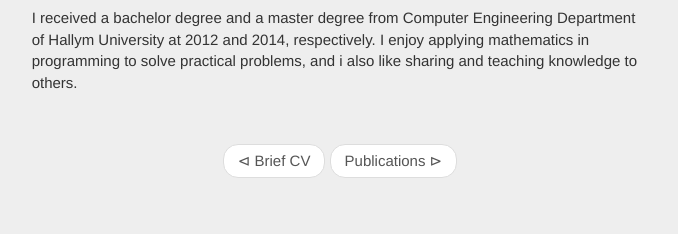
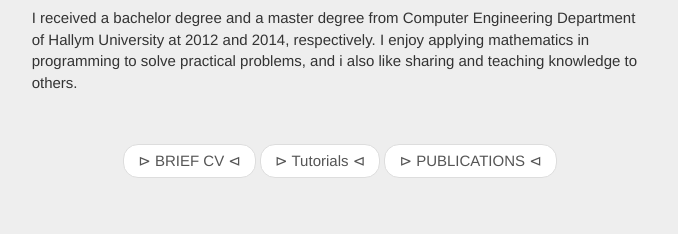
Before and after one commit to wzsh/wzsh.github.io, a website: page index.html in a window 1280 px wide. Shown: the part 502-736 px from the top of the page, without its empty margins (300-978 px from the left). Drawn offline with Linux system fonts and the light colour scheme.

Commit message:
Modify CNAME and index.html

```diff
--- a/index.html
+++ b/index.html
@@ -4,7 +4,7 @@
 		<meta charset="utf-8" />
 		<meta http-equiv="X-UA-Compatible" content="IE=edge,chrome=1">
     		<meta name="viewport" content="width=device-width">
-		<title>Zongsheng Wang</title>
+		<title>Zong-Sheng Wang's Homepage</title>
 		<link href="bower_components/bootstrap/dist/css/bootstrap.css" rel="stylesheet">
 		<link href="bower_components/font-awesome/css/font-awesome.min.css" rel="stylesheet">
 		<link href="css/style.css" rel="stylesheet">
@@ -29,8 +29,9 @@
 	        </div>
 	        <div class="row max-width">
 		        <ul class="pager">
-	        		<li><a href="cv_wzs_eng.pdf">⊲ Brief CV </a></li>
-	        		<li><a href="#">Publications ⊳</a></li>
+	        		<li><a href="cv_wzs_eng.pdf">⊳ BRIEF CV ⊲</a></li>
+					<li><a href="#">⊳ Tutorials ⊲</a></li>
+	        		<li><a href="#">⊳ PUBLICATIONS ⊲</a></li>
 	        	</ul>
         	</div>
 	    </div>
```
Also changed, not shown: 1 other file.
